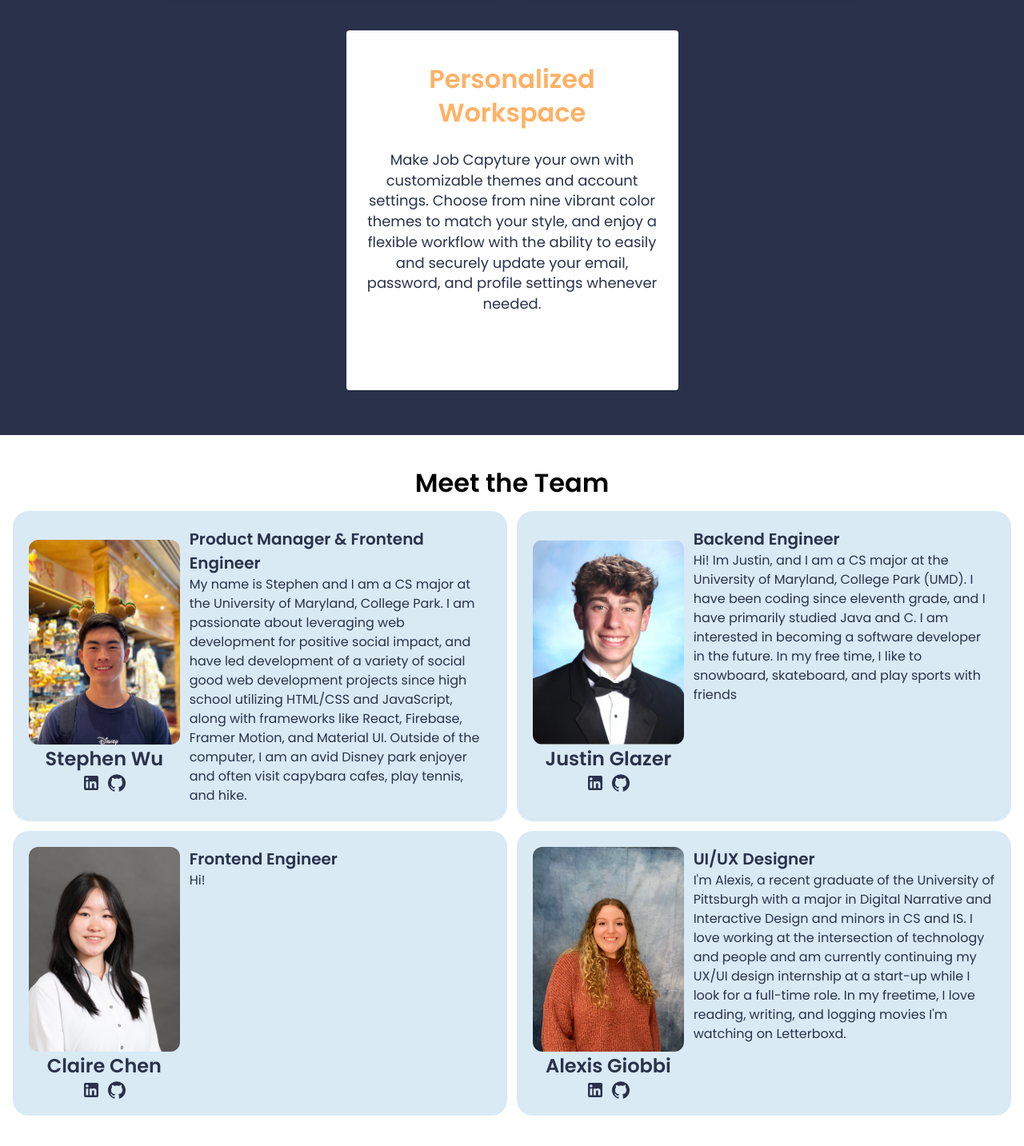
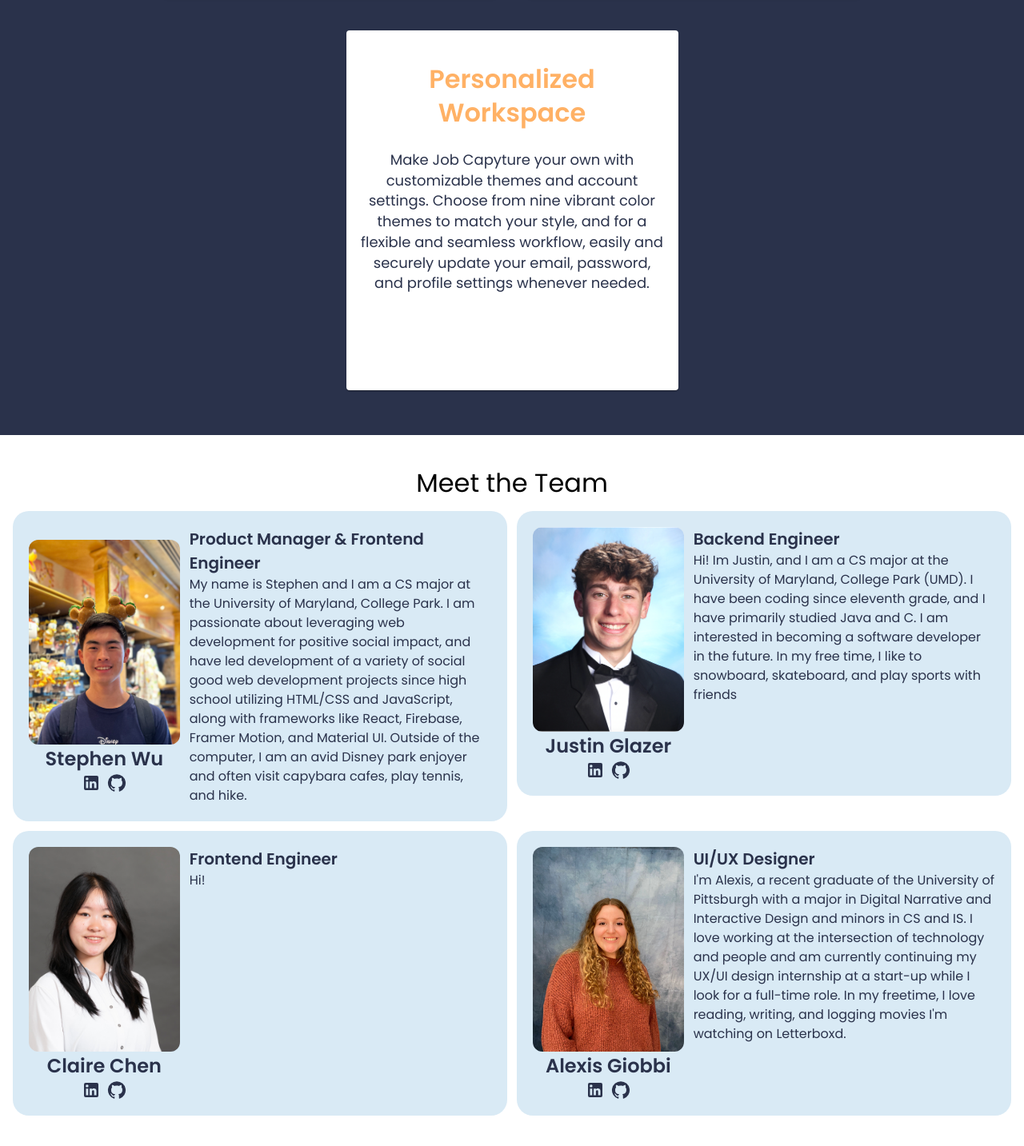
Before and after one commit to heavens-potato/winter-project, a React (Create React App) app in the folder hydrohire/: page /about in a window 1280 px wide. Shown: the part 801-2234 px from the top of the page at 80% size. Built offline with nearby package versions, Linux system fonts and the light colour scheme; no server answers.

Commit message:
added animations to about page

```diff
--- a/hydrohire/package.json
+++ b/hydrohire/package.json
@@ -14,7 +14,7 @@
     "firebase": "^11.1.0",
     "framer-motion": "^11.15.0",
     "fs": "^0.0.1-security",
-    "motion": "^11.15.0",
+    "motion": "^11.18.1",
     "os-browserify": "^0.3.0",
     "path-browserify": "^1.0.1",
     "react": "^19.0.0",
--- a/hydrohire/src/About.js
+++ b/hydrohire/src/About.js
@@ -12,15 +12,31 @@ const features = [
   },
   {
     title: 'Smart Application Tracker',
-    description: 'Effortlessly manage all your job applications in one convenient location. Our DataGrid structure makes it simple to add, view, edit, and delete entries. With powerful native and additional custom filtering options, you can quickly find the applications that matter most. You can also personalize your dashboard and display only the information that’s most relevant to you.',
+    description: 'Effortlessly manage all your job applications in one convenient location. Our DataGrid structure makes it simple to add, view, edit, and delete entries. With powerful native and customized filtering options, you can quickly find the applications that matter most. You can also personalize your dashboard and display only the information that’s most relevant to you.',
   },
   {
     title: 'Personalized Workspace',
-    description: 'Make Job Capyture your own with customizable themes and account settings. Choose from nine vibrant color themes to match your style, and enjoy a flexible workflow with the ability to easily and securely update your email, password, and profile settings whenever needed.',
+    description: 'Make Job Capyture your own with customizable themes and account settings. Choose from nine vibrant color themes to match your style, and for a flexible and seamless workflow, easily and securely update your email, password, and profile settings whenever needed.',
   },
 ];
 
 const paragraph = "Job Capyture simplifies and streamlines your job search process with an organized and customizable way to manage applications. We aim to solve the chaos of tracking applications across spreadsheets, emails, and scattered documents by offering a centralized, intuitive platform that visualizes progress and offers an organized method of viewing jobs. Designed for job seekers at all stages, Job Capyture is essential for maintaining clarity and confidence during the often-overwhelming job application journey."
+
+const aboutCardParentVariants = {
+  hidden: { opacity: 0 },
+  visible: {
+    opacity: 1,
+    transition: {
+      staggerChildren: 0.1
+    }
+  }
+}
+
+const aboutCardChildVariants = {
+  hidden: { opacity: 0 },
+  visible: { opacity: 1 },
+  // hover: { scale: 1.1 }
+}
 
 function About(){
   const theme = useTheme();
@@ -30,9 +46,12 @@ function About(){
       <div> {/* Parent Div */}
         <div className='p-3 lg:p-14' style={{backgroundColor: theme.palette.primary.dark}}> {/* Top Part */}
           <div className = 'flex flex-col gap-6'>
-            <div className = 'flex justify-center pt-2'>
+            <motion.div className = 'flex justify-center pt-2'
+                initial={{ opacity: 0 }}
+                animate={{ opacity: 1 }}
+                transition={{ duration: 0.3 }}>
               <Typography variant="h4" sx={{ fontSize: 32, color: theme.palette.primary.white, fontWeight: 'bold'}}>Who We Are</Typography>
-            </div>
+            </motion.div>
           </div>
           {/* 3 Features */}
             <motion.div
@@ -41,7 +60,12 @@ function About(){
               viewport={{ once: true }}
               transition = {{ duration: 0.3 }}
               >
-              <p className="text-center mt-4" style={{color: theme.palette.primary.white}}>{paragraph}</p>
+              <motion.div
+                  initial={{ opacity: 0 }}
+                  animate={{ opacity: 1 }}
+                  transition={{ duration: 0.3, delay: 0.1}}>
+                  <p className="text-center mt-4" style={{color: theme.palette.primary.white}}>{paragraph}</p>
+              </motion.div>
               <Grid className="mt-8" container spacing={3} sx={{
                 backgroundColor: (theme) => theme.palette.primary.dark,
                 display: 'flex',
@@ -94,15 +118,37 @@ function About(){
                 </Grid>
               </motion.div> {/* 3 Features End */}
             </div>
-        <div className = 'flex justify-center mt-10'>
-          <Typography variant="h4" sx={{ fontSize: 32, fontWeight: 'bold' }}>Meet the Team</Typography>
-        </div>
-        <div className="grid grid-cols-1 lg:grid-cols-2 gap-3 p-4 mb-10"> {/* Grid Parent */}
-          <AboutCard name = 'Stephen Wu' />
-          <AboutCard name = 'Justin Glazer'/>
-          <AboutCard name = 'Claire Chen'/>
-          <AboutCard name = 'Alexis Giobbi'/>
-        </div> {/* Grid End */}
+        <motion.div className = 'flex justify-center mt-10'
+          initial={{ opacity: 0 }}
+          whileInView={{ opacity: 1 }}
+          transition={{ duration: 0.3, delay: 0.1}}>
+          <Typography variant="h4" sx={{ fontSize: 32}}>Meet the Team</Typography>
+        </motion.div>
+        <motion.div className="grid grid-cols-1 lg:grid-cols-2 gap-3 p-4 mb-10"
+          variants={aboutCardParentVariants}
+          initial="hidden"
+          whileInView="visible"> {/* Grid Parent */}
+          <motion.div
+            variants={aboutCardChildVariants}
+            whileHover={{ scale: 1.1 }}>
+            <AboutCard name = 'Stephen Wu' />
+          </motion.div>
+          <motion.div
+            variants={aboutCardChildVariants}
+            whileHover={{ scale: 1.1 }}>
+            <AboutCard name = 'Justin Glazer'/>
+          </motion.div>
+          <motion.div
+            variants={aboutCardChildVariants}
+            whileHover={{ scale: 1.1 }}>
+            <AboutCard name = 'Claire Chen'/>
+          </motion.div>
+          <motion.div
+            variants={aboutCardChildVariants}
+            whileHover={{ scale: 1.1 }}>
+            <AboutCard name = 'Alexis Giobbi'/>
+          </motion.div>
+        </motion.div> {/* Grid End */}
       </div> {/* Content End */}
     </>
   );
--- a/hydrohire/src/AboutCard.js
+++ b/hydrohire/src/AboutCard.js
@@ -6,6 +6,8 @@ import LinkedInIcon from '@mui/icons-material/LinkedIn';
 import GitHubIcon from '@mui/icons-material/GitHub';
 import { Typography } from '@mui/material';
 import { useTheme } from '@mui/material/styles';
+import { motion } from 'framer-motion';
+
 
 // Map holding info for each person
 const map = new Map();
```
Also changed, not shown: 1 other file (tests, documents, lock files or other folders).
